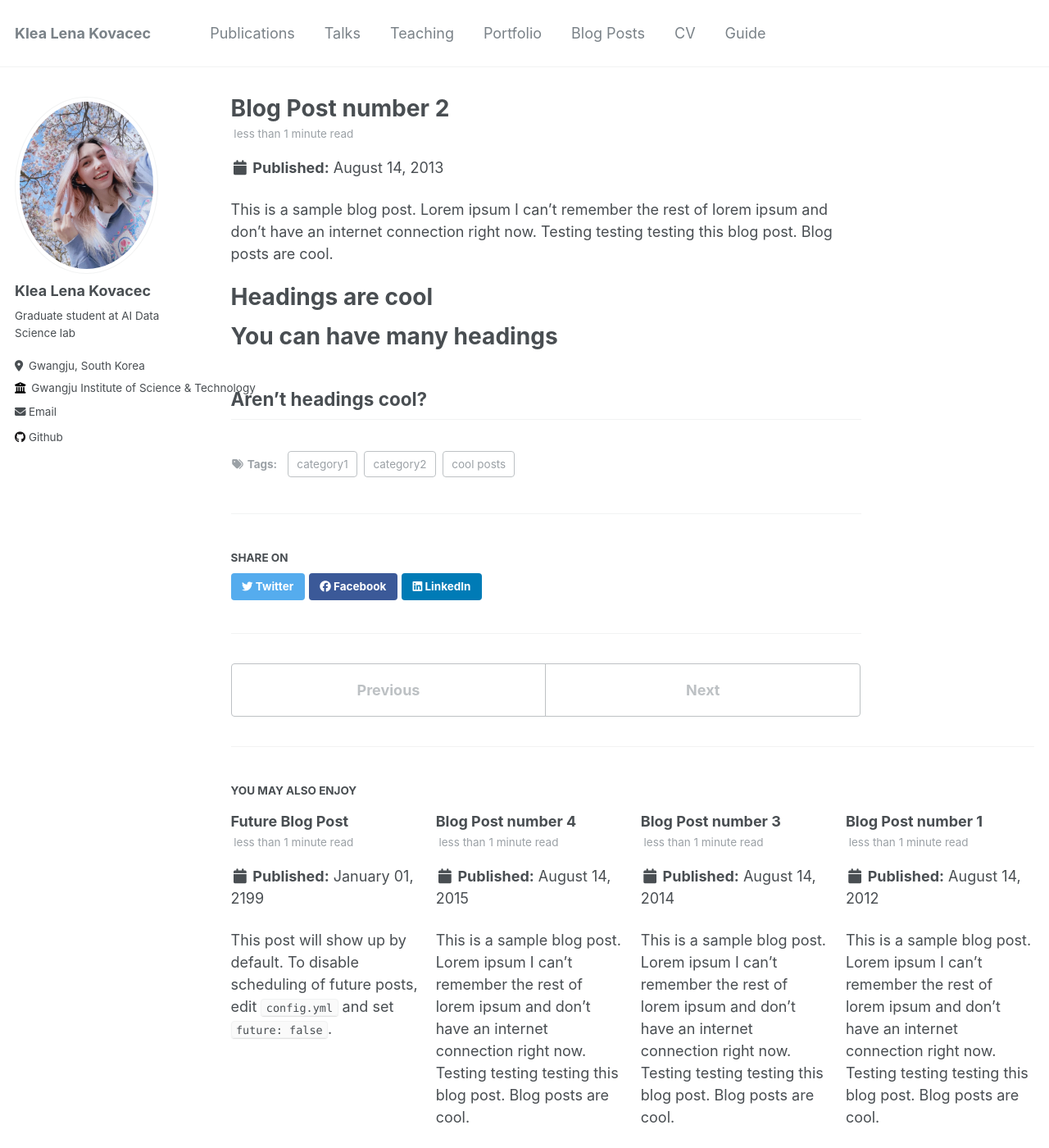
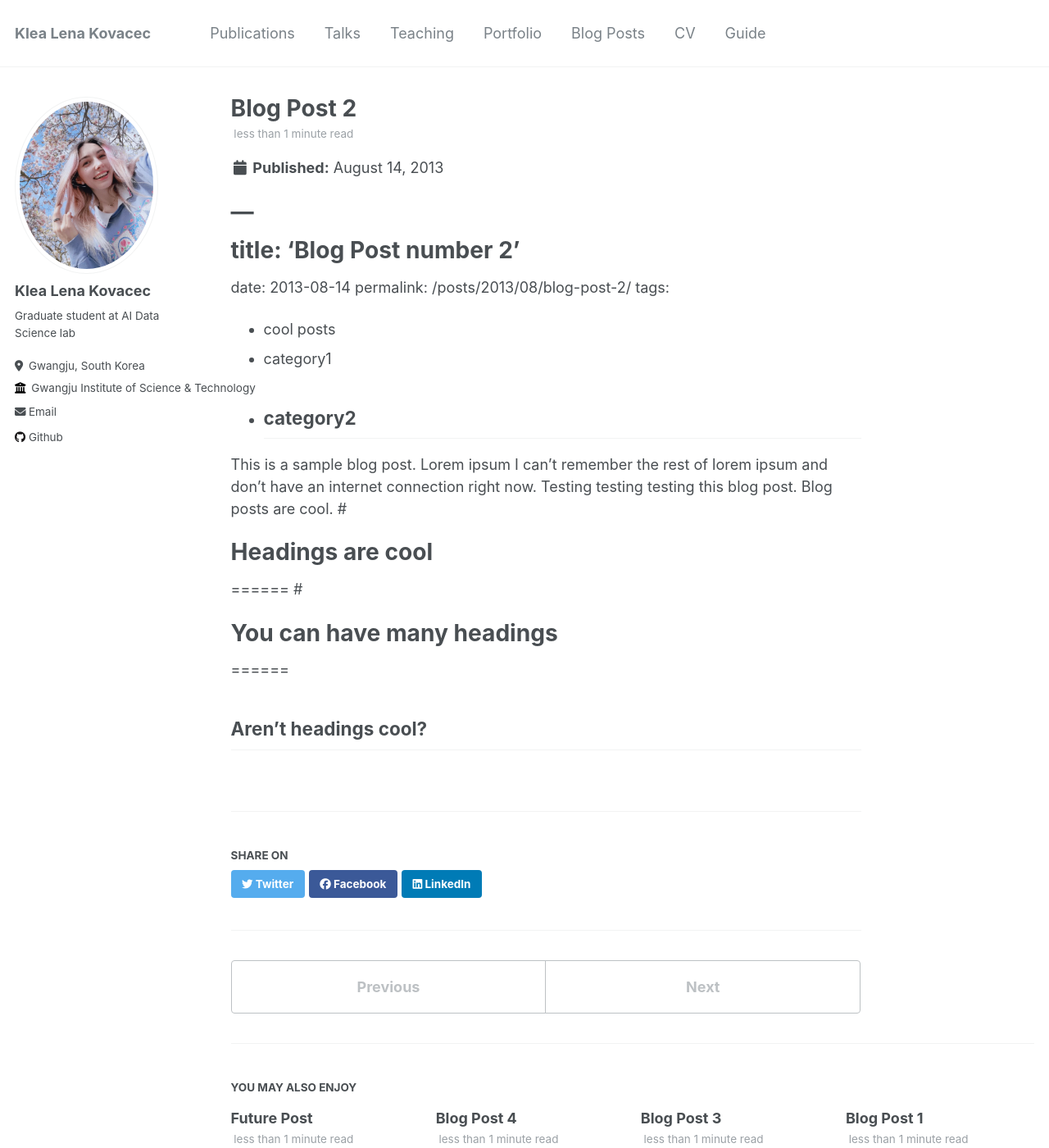
Before and after one commit to KleaLena/KleaLena.github.io, a Jekyll site: the page built from _posts/2013-08-14-blog-post-2.md, in a window 1280 px wide and 1400 px high. Shown: the whole window at 82% size. Built offline with Jekyll 4.4.1, drawn with Linux system fonts in a browser that asks for light colours; some of the changed text lies outside the part shown.

Commit message:
blog invisible

```diff
--- a/_posts/2013-08-14-blog-post-2.md
+++ b/_posts/2013-08-14-blog-post-2.md
@@ -1,5 +1,5 @@
----
-title: 'Blog Post number 2'
+# ---
+# title: 'Blog Post number 2'
 date: 2013-08-14
 permalink: /posts/2013/08/blog-post-2/
 tags:
@@ -9,11 +9,11 @@ tags:
 ---
 
 This is a sample blog post. Lorem ipsum I can't remember the rest of lorem ipsum and don't have an internet connection right now. Testing testing testing this blog post. Blog posts are cool.
-
-Headings are cool
+#
+# Headings are cool
 ======
-
-You can have many headings
+#
+# You can have many headings
 ======
 
 Aren't headings cool?
```
Also changed, not shown: _posts/2012-08-14-blog-post-1.md (+5 -5 lines), _posts/2014-08-14-blog-post-3.md (+6 -6 lines), _posts/2015-08-14-blog-post-4.md (+7 -7 lines), _posts/2199-01-01-future-post.md (+4 -3 lines).
